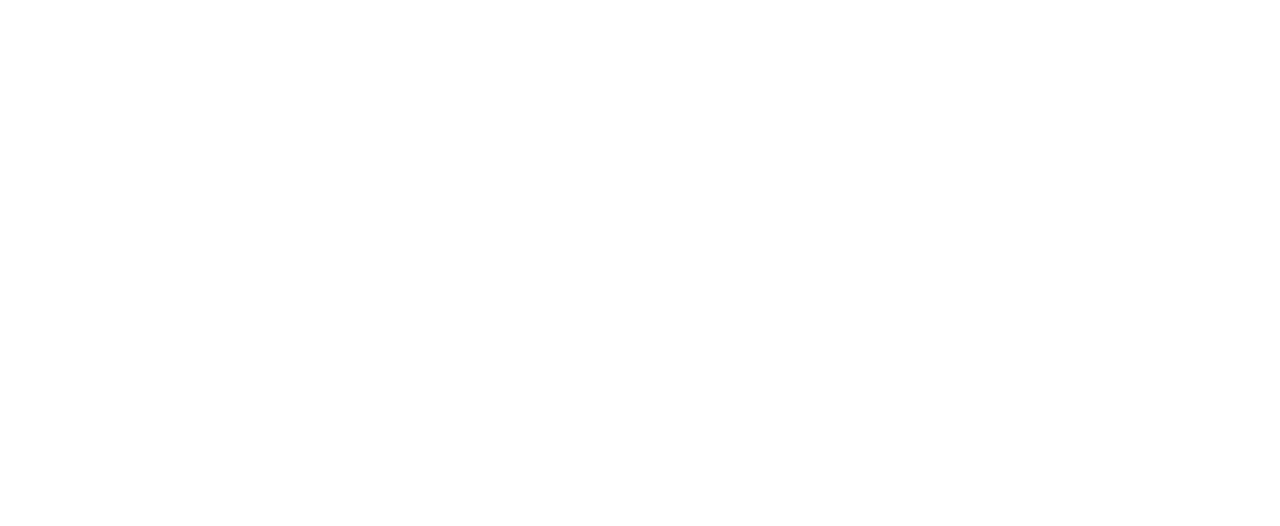
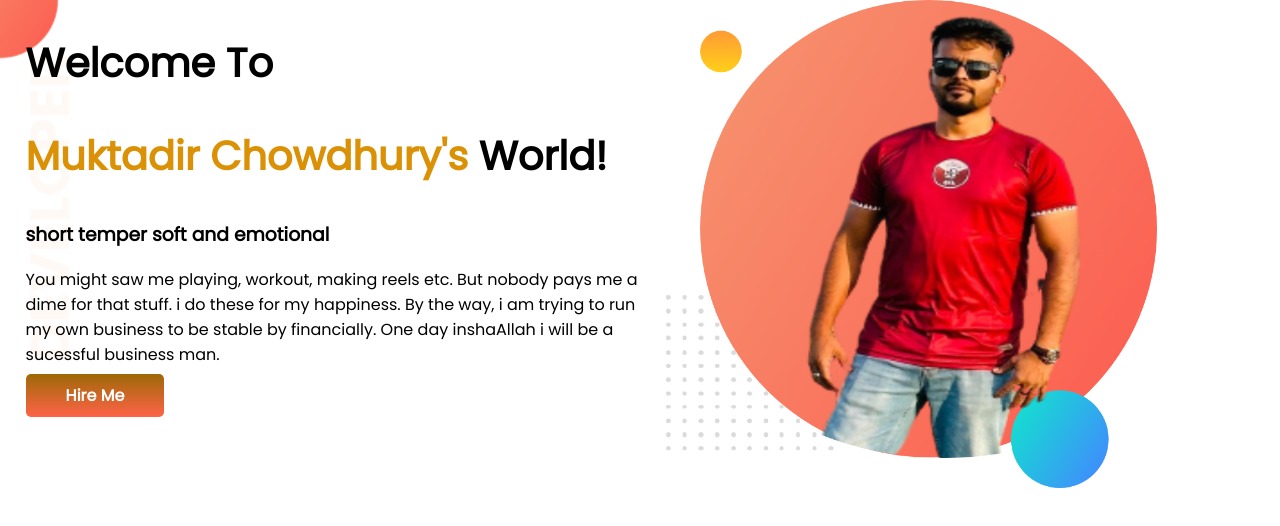
Before and after one commit to naeembinkashem/developer-portfolio, a plain HTML site: page index.html in a window 1280 px wide. Drawn offline with Linux system fonts and the light colour scheme.

Commit message:
all photos & documents-added

```diff
--- a/index.html
+++ b/index.html
@@ -1,12 +1,32 @@
 <!DOCTYPE html>
 <html lang="en">
+
 <head>
     <meta charset="UTF-8">
     <meta name="viewport" content="width=device-width, initial-scale=1.0">
     <title>M.H.Naeem Portfolio</title>
+    <link rel="preconnect" href="https://fonts.googleapis.com">
+    <link rel="preconnect" href="https://fonts.gstatic.com" crossorigin>
+    <link href="https://fonts.googleapis.com/css2?family=Poppins&display=swap" rel="stylesheet">
     <link rel="stylesheet" href="style.css">
 </head>
+
 <body>
+    <section class="top-banner">
+        <div class="half-width">
+            <h1>Welcome To</h1>
+            <h1><span class="elder-brother">Muktadir Chowdhury's</span> World!</h1>
+            <h3>short temper soft and emotional</h3>
+            <p>You might saw me playing, workout, making reels etc. But nobody pays me a dime for that stuff. i do these
+                for
+                my happiness. By the way, i am trying to run my own business to be stable by financially. One day
+                inshaAllah
+                i will be a sucessful business man.</p>
+            <a class="link-button" target="_blank"
+                href="https://www.linkedin.com/in/mobarak-hosen-naeem-2b655b29b/">Hire Me</a>
+        </div>
+        <div class="half-width"><img src="muktar-bhai-bg.png" alt=""></div>
+    </section>
+</body>
 
-</body>
 </html>
--- a/style.css
+++ b/style.css
@@ -0,0 +1,39 @@
+body {
+    font-family: 'Poppins', sans-serif;
+    margin: 0;
+}
+
+h1 {
+    font-size: 40px;
+}
+
+.elder-brother {
+    color: rgb(219, 145, 6);
+}
+
+section {
+    display: flex;
+}
+
+.half-width {
+    width: 50%;
+    padding-left: 2%;
+}
+
+.half-width img {
+    width: 80%;
+}
+
+.link-button {
+    text-decoration: none;
+    background-image: linear-gradient(rgb(158, 105, 7), tomato);
+    padding: 10px 40px;
+    color: white;
+    font-weight: 700;
+    border-radius: 5px;
+}
+
+.top-banner {
+    background-image: url(images/top-banner.png);
+    background-repeat: no-repeat;
+}
```
Also changed, not shown: images/dream-bg.png (added), images/exp-bg.png (added), images/jhankar.png (added), images/jhankar2.png (added), images/my-bg.png (added), images/my-bg2.png (added), images/top-banner.png (added), muktar-bhai-bg.png (added), 7 other files.
